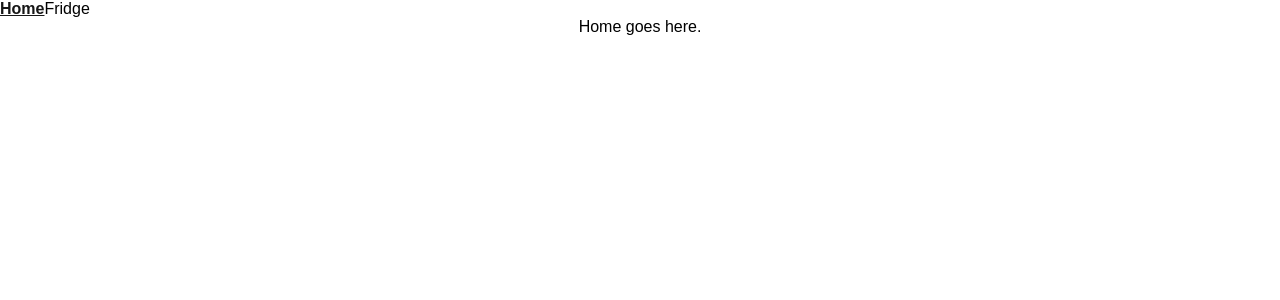
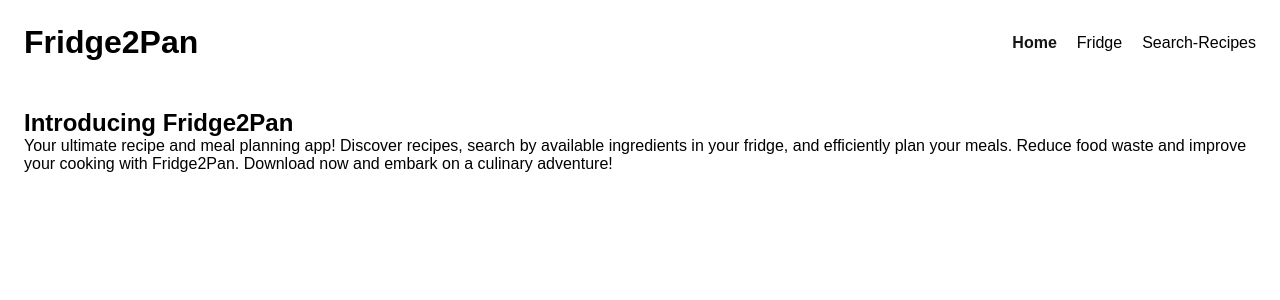
Before and after one commit to mavSeneris/Fridge2Pan, a React (Vite) app: page / in a window 1280 px wide. Shown: the top 300 px of the page. Built offline with nearby package versions, Linux system fonts and the light colour scheme.

Commit message:
added home page and search recipe page

```diff
--- a/src/App.css
+++ b/src/App.css
@@ -39,6 +39,24 @@ a {
 main{
     display: flex;
     justify-content: center;
+}
+
+section{
+    padding: 24px;
+}
+
+/*  Header Component */
+header{
+    width: 100vw;
+    padding: 24px;
+    display: flex;
+    align-items: center;
+    justify-content: space-between;
+}
+
+nav{
+    display: flex;
+    gap: 20px;
 }
 
 /* Fridge Component */
--- a/src/App.jsx
+++ b/src/App.jsx
@@ -14,6 +14,8 @@ const route = createBrowserRouter(createRoutesFromElements(
   <Route path="/" element={<Layout/>}>
     <Route index element={<Home/>}/>
     <Route path="fridge" element={<Fridge/>}/>
+    <Route path="search-recipes" element={<Search/>}/>
+
   </Route>
 ))
 
--- a/src/components/Header.jsx
+++ b/src/components/Header.jsx
@@ -4,12 +4,13 @@ import { NavLink } from 'react-router-dom'
 export default function Header(){
     const activeStyles = {
         fontWeight: "bold",
-        textDecoration: "underline",
+        // textDecoration: "underline",
         color: "#161616"
     }
 
   return (
     <header>
+        <h1>Fridge2Pan</h1>
         <nav>
             <NavLink
                 to="/"
@@ -23,6 +24,12 @@ export default function Header(){
             >
                 Fridge
             </NavLink>
+            <NavLink
+                to="search-recipes"
+                style={({ isActive }) => isActive ? activeStyles : null}
+            >
+                Search-Recipes
+            </NavLink>
         </nav>
     </header>
   )
--- a/src/pages/Home.jsx
+++ b/src/pages/Home.jsx
@@ -1,7 +1,17 @@
-import React from 'react'
+import React from "react";
 
 export default function Home() {
   return (
-    <div>Home goes here.</div>
-  )
+    <section>
+      <div className="hero">
+        <h2>Introducing Fridge2Pan </h2>
+        <p>
+          Your ultimate recipe and meal planning app! Discover recipes, search
+          by available ingredients in your fridge, and efficiently plan your
+          meals. Reduce food waste and improve your cooking with Fridge2Pan.
+          Download now and embark on a culinary adventure!
+        </p>
+      </div>
+    </section>
+  );
 }
--- a/src/pages/Search.jsx
+++ b/src/pages/Search.jsx
@@ -1,4 +1,4 @@
-import React  from "react";
+import React, {useState}  from "react";
 
 export default function Search(){
     const [inputVal, setInputVal] = useState('')
```
